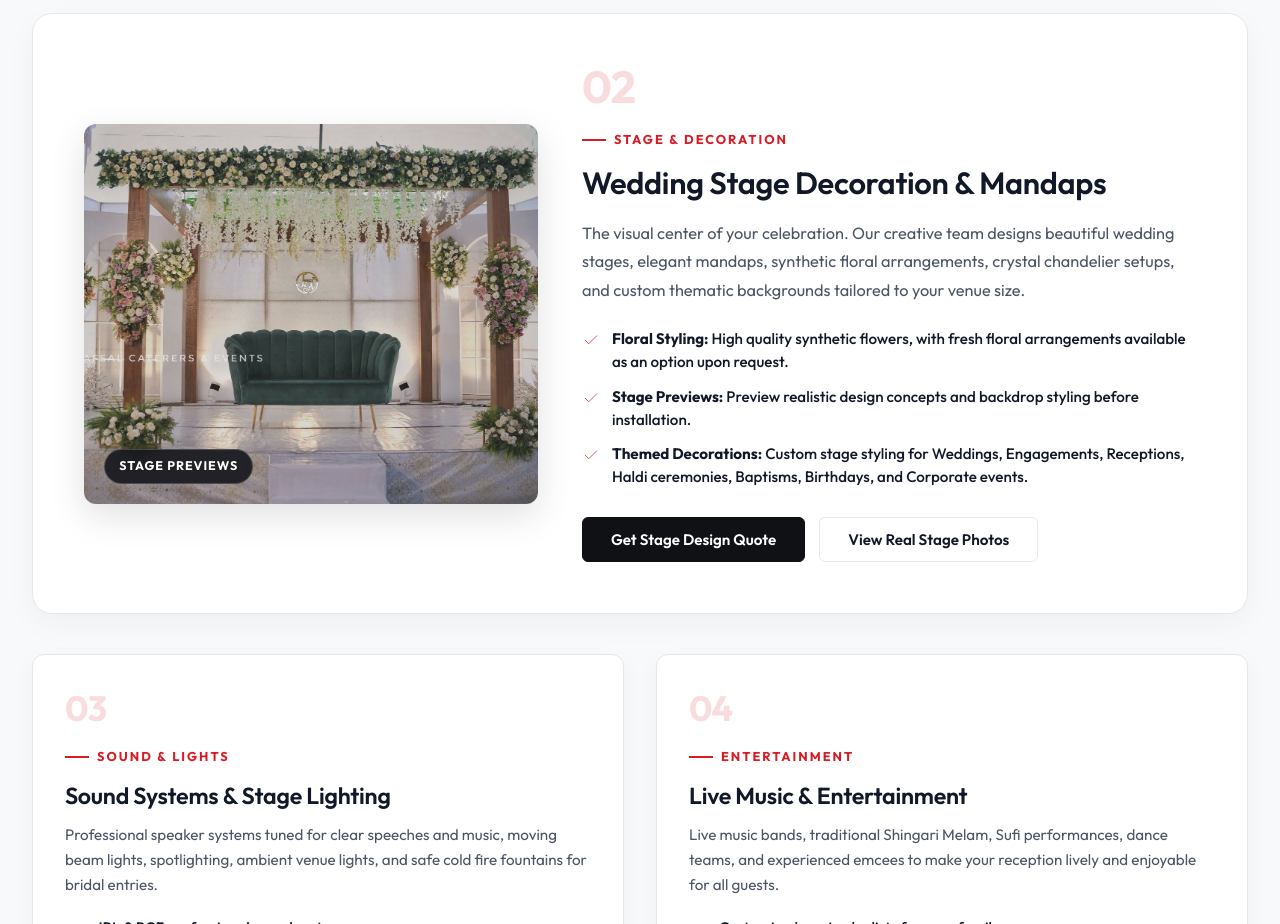
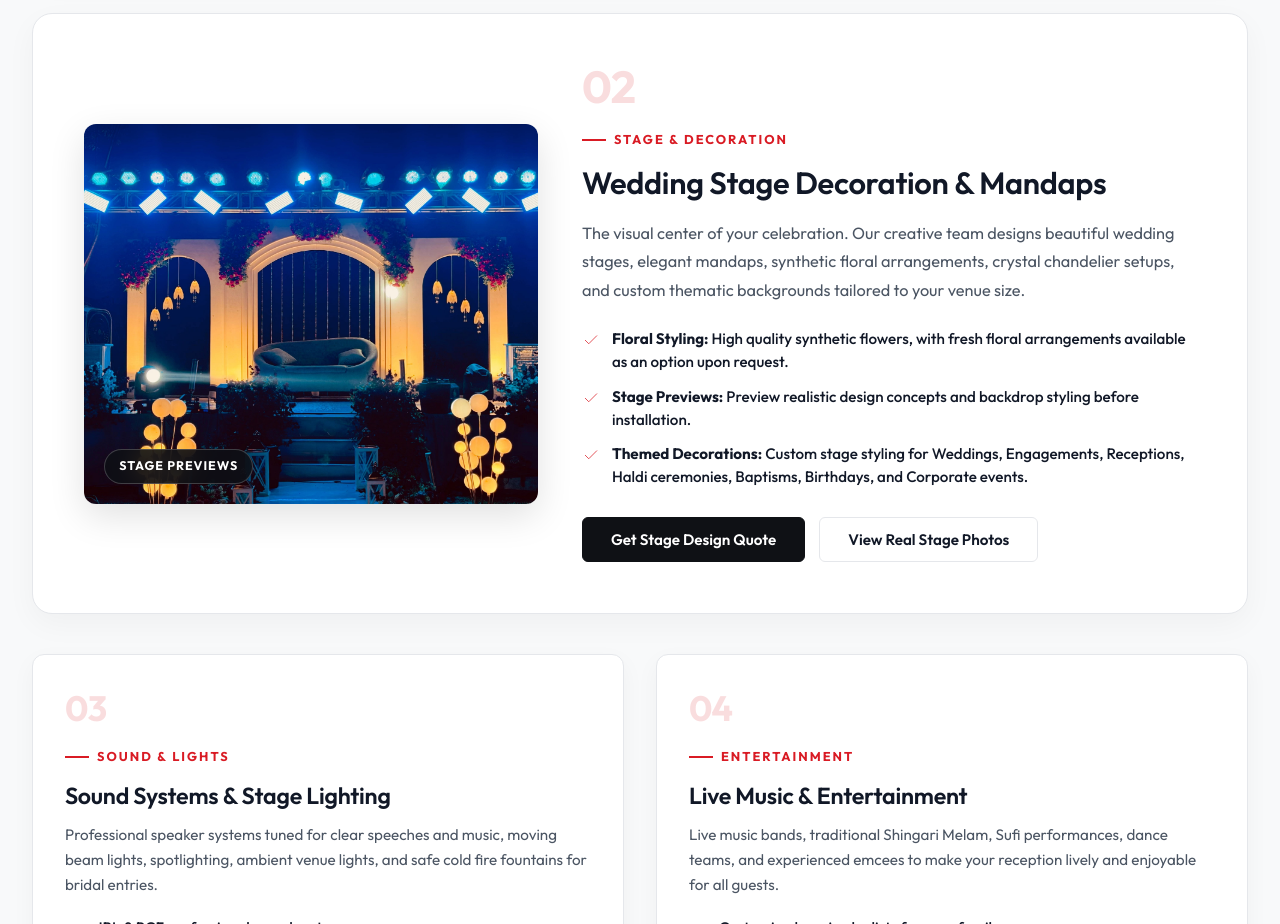
Before and after one commit to AlAmeenS07/afsal-caterers, a plain HTML site: page services.html in a window 1280 px wide. Shown: the part 1100-2024 px from the top of the page. Drawn offline with Linux system fonts and the light colour scheme.

Commit message:
refactor : changed the service picture

```diff
--- a/services.html
+++ b/services.html
@@ -130,7 +130,7 @@
                 <!-- 02: Stage Decoration & Mandaps -->
                 <div class="service-deep-card reverse" id="stage-decor">
                     <div class="service-deep-media">
-                        <img src="images/event-2.jpg" alt="Afsal Caterers Grand Wedding Stage" class="service-deep-img" loading="lazy">
+                        <img src="images/event-22.jpg" alt="Afsal Caterers Grand Wedding Stage" class="service-deep-img" loading="lazy">
                         <span class="service-deep-tag-badge">Stage Previews</span>
                     </div>
                     <div>
```
